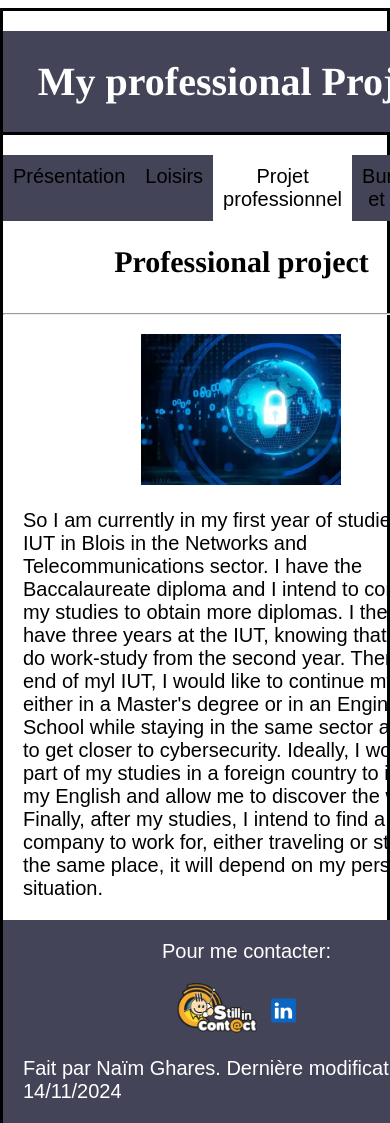
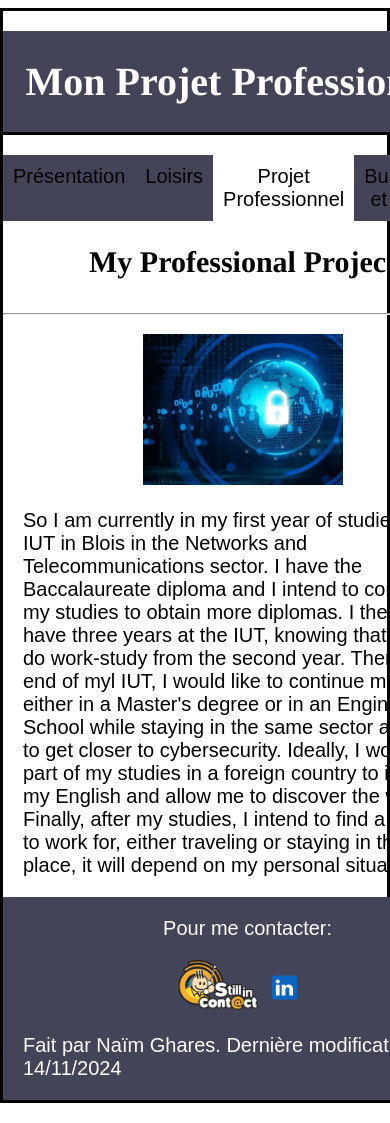
Before and after one commit to HazelWeath/presentationnaim, a plain HTML site: page html/page3.html in a window 390 px wide. Shown: the top 1123 px of the page. Drawn offline with Linux system fonts and the light colour scheme.

Commit message:
Add files via upload

```diff
--- a/html/page3.html
+++ b/html/page3.html
@@ -9,7 +9,7 @@
 	<div id="wrapper">
 	<body>
 		<header >
-			<h1 class="head"><strong>My professional Project</strong></h1>
+			<h1 class="head"><strong>Mon Projet Professionnel</strong></h1>
 		</header>
 		<nav>
 			<h2 class="som"> Sommaire : </h2>
@@ -17,13 +17,13 @@
 			<div id="nav">
 				<a  class="link" href="../index.html" ><li id="1" class="link">Présentation</li></a>
 				<a class="link" href="./page2.html" ><li id="2" class="link">Loisirs</li></a>
-				<a id="white" class="link" href="./page3.html" ><li id="3" class="link">Projet professionnel</li></a>
+				<a id="white" class="link" href="./page3.html" ><li id="3" class="link">Projet Professionnel</li></a>
 				<a class="link" href="./page4.html" ><li id="4" class="link">Bureautique et Sources</li></a>
 			</div>
 			</ul>
 		</nav>
 		<section>
-			<h2>Professional project</h2>
+			<h2>My Professional Project</h2>
 			<hr>
 			<center>
 				<img id="cyber"  src="../images/cyber.webp" alt="Image non disponible">
--- /dev/null
+++ b/index.css
@@ -0,0 +1,327 @@
+#n{
+	border: solid black 2px;
+	margin-top: 20px;
+}
+
+#l{
+	margin: 10px;
+}
+
+#stillinc{
+	width: 80px;
+}
+
+#jeux{
+	width: 200px;
+	margin-top: 20px;
+}
+
+#escalade{
+	width: 200px;
+}
+
+#airsoft{
+	width: 200px;
+}
+
+#cyber{
+	width: 200px;
+	margin-top: 20px;
+}
+
+
+h1,h2{
+	text-align: center;
+	font-family: times;
+}
+
+h1{
+	color:white;
+	font-size:40px;
+}
+
+h2{
+	font-size:30px
+}
+
+h3{
+	font-size:20px;
+	text-decoration: underline;
+}
+
+p{
+	font-family: arial;
+	padding-left: 20px;
+	font-size:20px;
+	padding-right: 10px;
+}
+
+hr{
+	position:relative;
+	top:9px;
+}
+
+form {
+  width: 400px;
+  padding: 20px;
+  margin: 20px;
+  border:solid black;
+  border-radius: 10px;
+}
+
+div {
+  margin-top: 20px;
+}
+
+label {
+  display: inline-block;
+  width: 90px;
+  text-align: right;
+}
+
+input,
+textarea {
+  font: 15px ;
+  width: 300px;
+  box-sizing: border-box;
+  border: 1px solid black;
+}
+
+
+textarea {
+  vertical-align: top;
+  height: 50px;
+}
+
+.button {
+  padding-left: 90px;
+  margin-left: 10px;
+}
+
+@media screen and (max-width: 1000px) {
+	body{
+		border: solid black;
+		margin-right:0px;
+		margin-left: 0px;
+	}
+
+	header{
+		grid-area:hd;
+		background: #444458;
+		border-bottom:solid black;
+	}
+
+	nav{
+		grid-area:na;
+	}
+
+	section{
+		grid-area:se;
+	}
+
+	footer{
+		grid-area:ft;
+		background: #444458;
+	}
+
+	#wrapper{
+		display:grid;
+		grid-template-columns: 1fr;
+		grid-template-areas:
+		"hd "
+		"na "
+		"se "
+		"se "
+		"ft "
+	}
+
+	#1{
+		grid-area:1;
+	}
+	#2{
+		grid-area:2;
+	}
+	#3{
+		grid-area:3;
+	}
+	#4{
+		grid-area:4;
+	}
+
+	#nav{
+		display: grid;
+		grid-template-columns:1fr 1fr 1fr 1fr;
+		grid-template-areas:
+		" 1 2 3 4"
+	}
+
+
+
+	h1,h2{
+		text-align:center;
+	}
+
+	h1{
+		color:White;
+	}
+
+	li{
+		display: inline;
+		text-align:center;
+
+	}
+
+	#liste{
+		margin:0px;
+		padding:0px;
+	}
+
+	h2.som{
+		display:none;
+	}
+
+	a.link:hover{
+		background: white;
+	}
+
+	a.link{
+		color:black;
+		text-decoration:none;
+		font-family:arial;
+		font-size:20px;
+		background:#444458;
+		text-align:center;
+		padding:10px;
+	}
+
+	#white{
+		background:white;
+	}
+
+	h3{
+		text-align:center;
+	}
+
+	li.dep:visited{
+		display:block;
+	}
+
+	li.dep{
+		display:block;
+	}
+
+	a.black{
+		color:black;
+		text-decoration:none;
+	}
+
+	a.black:hover{
+		text-decoration:underline;
+	}
+
+	.ftexte{
+		color: white;
+	}
+
+	#tcent{
+		text-align:center;
+	}
+}
+
+
+
+
+@media screen and (min-width: 1000px) {
+	#wrapper{
+		display:grid;
+		grid-template-columns: 1fr 2fr 1fr;
+		grid-template-areas:
+		"na hd hd"
+		"na se se"
+		".  se se"
+		".  ft ft"
+	}
+
+	header{
+		grid-area:hd;
+		background-color: #444458;
+		border: solid black;
+	}
+
+	nav{
+		position:fixed;
+		grid-area:na;
+		background-color: #444458;
+		width:244px;
+		border: solid black;
+	}
+	section{
+		grid-area:se;
+		border-left: solid black;
+		border-right: solid black;
+	}
+
+	footer{
+		grid-area:ft;
+		border:solid black;
+		background: #444458;
+	}
+
+
+	#liste{
+		font-size:20px;
+		font-family:arial;
+	}
+
+	li{
+		margin:5px;
+		padding-bottom:10px;
+	}
+
+	a{
+		text-decoration:none;
+	}
+
+	a.link:link{
+		color: white;
+	}
+
+	a.link:visited{
+		color: white;
+	}
+
+	li.link:hover{
+		margin-left:15px
+	}
+
+	h2.som{
+		color:white;
+		text-decoration:underline;
+	}
+
+	h3{
+		text-align:center;
+		margin-left:50px;
+	}
+
+	li.dep{
+		display:block;
+		text-align:center;
+	}
+
+	a.black{
+		color:black;
+	}
+
+	a.black:hover{
+		text-decoration:underline;
+	}
+
+	.ftexte{
+		color: white;
+	}
+
+	#tcent{
+		text-align:center;
+	}
+}
```
Also changed, not shown: html/page2.html (+2 -2 lines), html/page4.html (+1 -1 lines).
